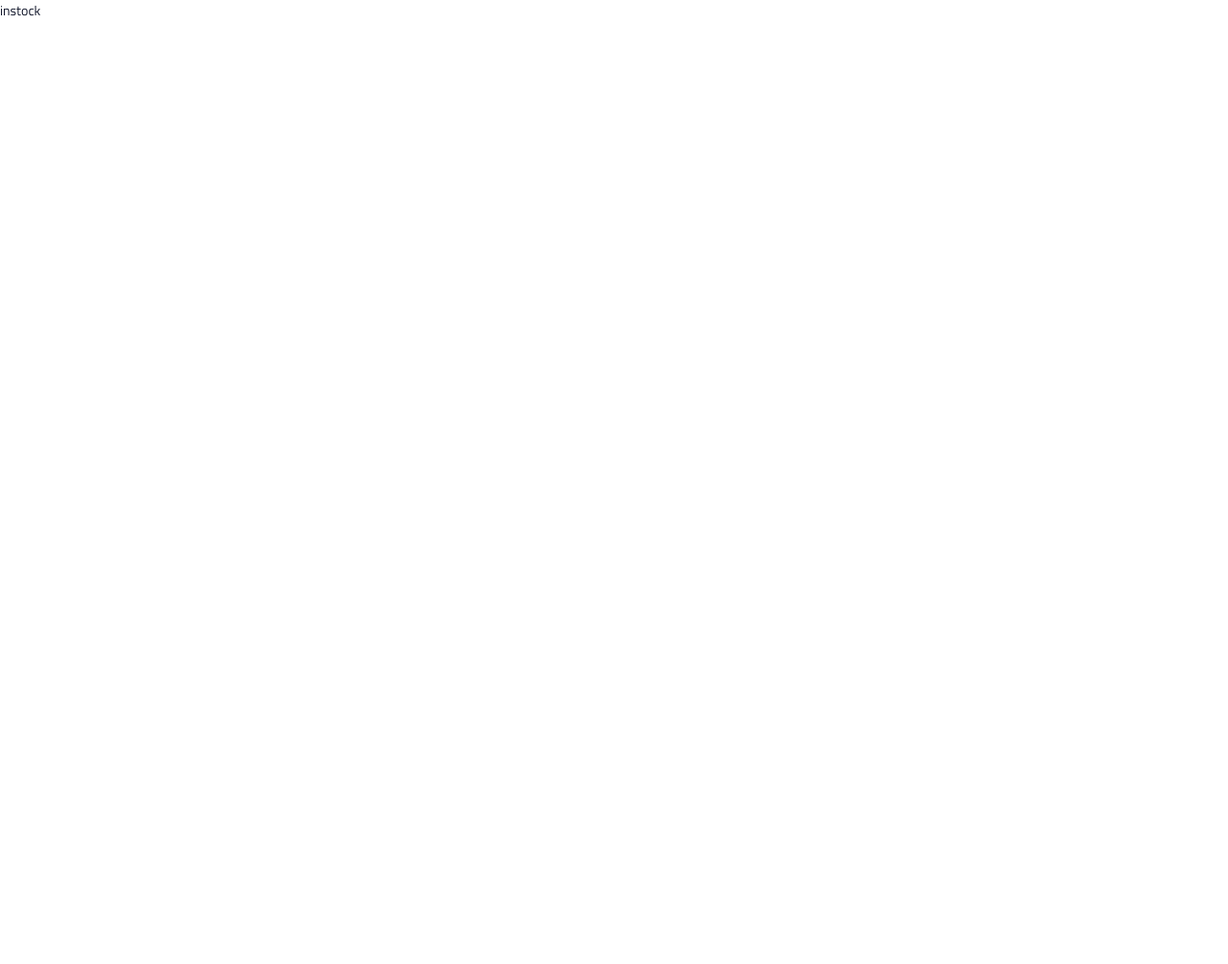
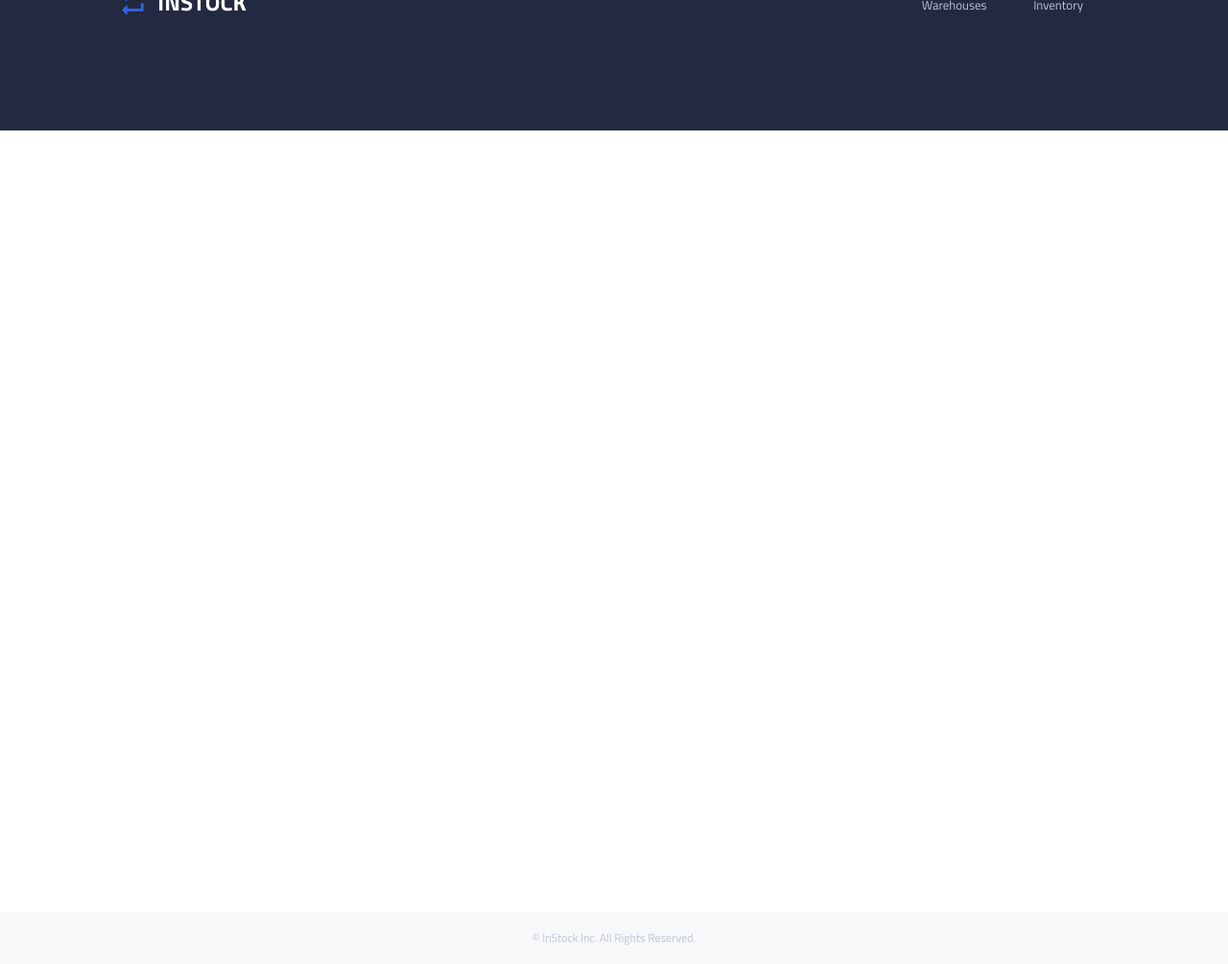
Before and after one commit to f2xiao/instock-frontend, a React (Create React App) app: page / in a window 1280 px wide. Shown: the whole page at 96% size. Before the commit the page ends 800 px from the top, so only its background shows below. Built offline with nearby package versions, Linux system fonts and the light colour scheme.

Commit message:
header completed - margins need to be reworked using listed mixins

```diff
--- a/package.json
+++ b/package.json
@@ -8,6 +8,7 @@
     "@testing-library/user-event": "^13.5.0",
     "react": "^18.2.0",
     "react-dom": "^18.2.0",
+    "react-router-dom": "^6.22.3",
     "react-scripts": "5.0.1",
     "sass": "^1.75.0",
     "web-vitals": "^2.1.4"
--- a/src/App.js
+++ b/src/App.js
@@ -1,10 +1,17 @@
-import './App.scss';
+import React from "react";
+import { BrowserRouter as Router } from "react-router-dom";
+import Header from "./assets/components/header/Header";
+import Footer from "./assets/components/footer/Footer";
+import "./App.scss";
 
 function App() {
   return (
-    <div className="App">
-      instock
-    </div>
+    <Router>
+      <div className="App">
+        <Header />
+        <Footer />
+      </div>
+    </Router>
   );
 }
 
--- /dev/null
+++ b/src/assets/components/footer/Footer.jsx
@@ -0,0 +1,12 @@
+import React from "react";
+import "./footer.scss";
+
+function Footer() {
+  return (
+    <div className="footer">
+      <p className="footer__text">© InStock Inc. All Rights Reserved.</p>
+    </div>
+  );
+}
+
+export default Footer;
--- /dev/null
+++ b/src/assets/components/footer/footer.scss
@@ -0,0 +1,25 @@
+@use "../../../styles/partials/global" as *;
+@use "../../../styles/partials/mixins" as *;
+@use "../../../styles/partials/typography" as *;
+@use "../../../styles/partials/variables" as *;
+
+.footer__text {
+  font-size: $p3-mobile-fontsize;
+  background-color: $color-bg-page;
+  margin: 0 auto;
+  text-align: center;
+  vertical-align: center;
+  color: $color-border;
+  padding: $padding-m;
+  width: stretch;
+  position: absolute;
+  bottom: -1182px; /*change this to whatever value works for you*/
+
+  @include tablet {
+    bottom: -325px; /*change this to whatever value works for you*/
+    font-size: $p3-desktab-fontsize;
+  }
+  @include desktop {
+    bottom: -205px; /*change this to whatever value works for you*/
+  }
+}
--- /dev/null
+++ b/src/assets/components/header/Header.jsx
@@ -0,0 +1,30 @@
+import React from "react";
+import { BrowserRouter as Router, Link } from "react-router-dom"; // Import BrowserRouter and Link
+import logo from "../../logo/InStock-Logo_2x.png";
+import "./header.scss";
+
+const Header = () => {
+  return (
+    <div className="navbar">
+      <div className="navbar__container">
+        <div className="navbar__logo-container">
+          <Link to="/">
+            <img src={logo} className="navbar__img" alt="Instock" />
+          </Link>
+        </div>
+        <div className="navbar__links">
+          <ul className="navbar__list">
+            <Link to="/warehouses" className="navbar__link navbar__warehouses">
+              Warehouses
+            </Link>
+            <Link to="/inventory" className="navbar__link navbar__inventory">
+              Inventory
+            </Link>
+          </ul>
+        </div>
+      </div>
+    </div>
+  );
+};
+
+export default Header;
--- /dev/null
+++ b/src/assets/components/header/header.scss
@@ -0,0 +1,86 @@
+@use "../../../styles/partials/global" as *;
+@use "../../../styles/partials/mixins" as *;
+@use "../../../styles/partials/typography" as *;
+@use "../../../styles/partials/variables" as *;
+
+.navbar {
+  height: 8.5rem;
+  display: flex;
+  background-color: $color-bg-nav;
+  padding-bottom: 4rem;
+
+  &__container {
+    display: flex;
+    justify-content: space-between;
+    flex-direction: column;
+    align-items: center;
+    width: 100%;
+
+    @include tablet {
+      height: 5.75rem;
+      padding-bottom: 5.75rem;
+      flex-direction: row;
+      margin: 0 1%;
+    }
+    @include desktop {
+      margin: 0 8%;
+    }
+  }
+  &__logo-container {
+    @include tablet {
+      margin-left: 1.5625rem;
+    }
+  }
+  &__img {
+    width: 8.125rem;
+    margin-top: 1.5625rem;
+    @include tablet {
+      margin-top: 0.625rem;
+    }
+  }
+  &__links {
+    width: 100%;
+
+    @include tablet {
+      width: 28%;
+    }
+    @include desktop {
+      width: 25%;
+    }
+  }
+  &__link {
+    margin: 0 0.9375rem;
+  }
+  &__list {
+    list-style: none;
+    display: flex;
+    justify-content: space-evenly;
+    padding: 0;
+    @include tablet {
+      margin: 0.625rem 0 0 0;
+      width: 100%;
+    }
+  }
+  &__warehouses,
+  &__inventory {
+    color: $color-border;
+    font-size: $p2-mobile-fontsize;
+    text-decoration: none;
+    width: 50%;
+    padding: 0.5rem 1rem;
+    text-align: center;
+    @include tablet {
+      width: 30%;
+      margin: 0;
+    }
+  }
+  &__warehouses--active {
+    font-weight: bold;
+    background-color: $color-bg;
+    border-radius: 20px;
+  }
+}
+
+a:hover {
+  text-decoration: underline;
+}
--- a/src/styles/partials/_variables.scss
+++ b/src/styles/partials/_variables.scss
@@ -1,17 +1,37 @@
-$color-text: #13182C;
-$color-cta: #2E66E5;
-$color-bg: #FFFFFF;
+$color-text: #13182c;
+$color-cta: #2e66e5;
+$color-bg: #ffffff;
 
-$color-text-secondary: #5C667E;
-$color-border: #BDC5D5;
+$color-text-secondary: #5c667e;
+$color-border: #bdc5d5;
 
 $color-bg-nav: #232940;
 $color-bg-cta-hover: #232940;
-$color-bg-page: #F7F8F9;
-$color-bg-cta: #F7F8F9;
+$color-bg-page: #f7f8f9;
+$color-bg-cta: #f7f8f9;
+$color-bg-page: #f7f8f9;
+$color-bg-cta: #f7f8f9;
 
 $color-success: #158463;
-$color-error: #C94515;
+$color-error: #c94515;
+
+// Type Kit variables
+
+$h1-desktab-fontsize: 2.2rem;
+$h2-desktab-fontsize: 1.5rem;
+$h3-desktab-fontsize: 0.875rem;
+$h4-desktab-fontsize: 0.75rem;
+$p1-desktab-fontsize: 1rem;
+$p2-desktab-fontsize: 0.875rem;
+$p3-desktab-fontsize: 0.75rem;
+
+$h1-mobile-fontsize: 1.75rem;
+$h2-mobile-fontsize: 1.25rem;
+$h3-mobile-fontsize: 0.81rem;
+$h4-mobile-fontsize: 0.69rem;
+$p1-mobile-fontsize: 0.94rem;
+$p2-mobile-fontsize: 0.81rem;
+$p3-mobile-fontsize: 0.69rem;
 
 // padding: mobile, tablet, desktop
 $padding-m: 1rem;
```
Also changed, not shown: 1 other file (tests, documents, lock files or other folders).
